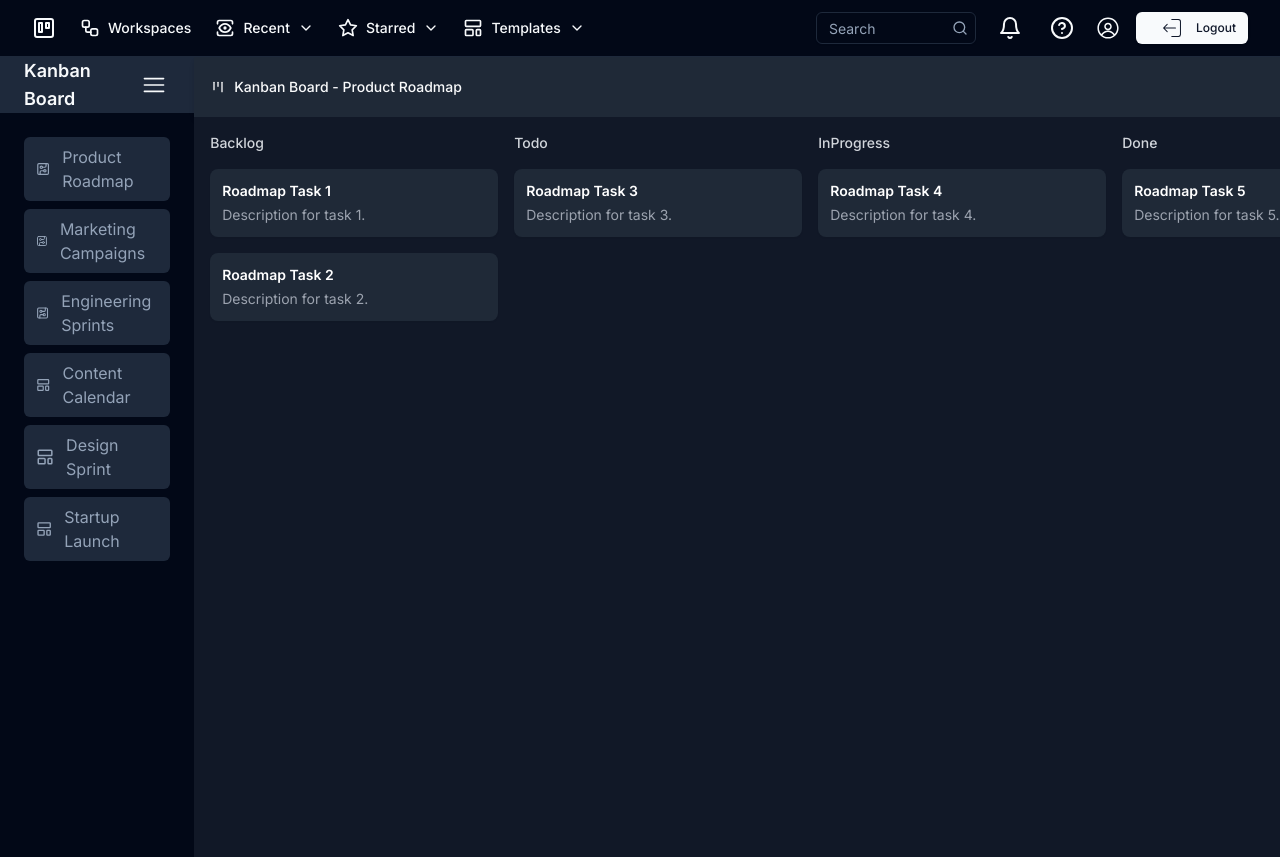
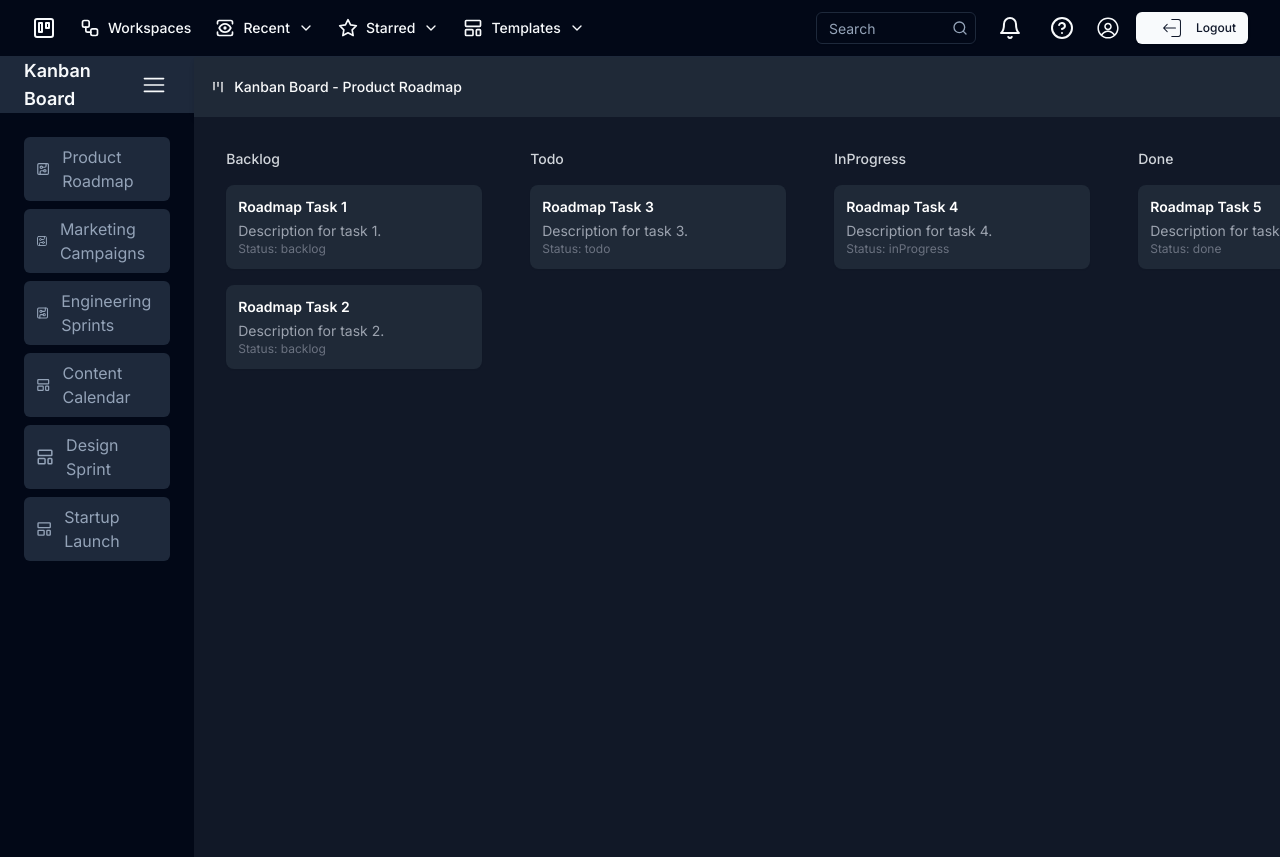
Before and after one commit to abenooo/kanban_project_management_tools, a Next.js app: page / in a window 1280 px wide. Shown: the top 857 px of the page. Built offline with nearby package versions, Linux system fonts and the light colour scheme.

Commit message:
Make the card moveable

```diff
--- a/src/componet/kanban.tsx
+++ b/src/componet/kanban.tsx
@@ -1,5 +1,5 @@
 "use client";
-import React, { useState } from "react";
+import React, { useState, useRef, useCallback } from "react";
 import {
   Dialog,
   DialogContent,
@@ -10,15 +10,18 @@ import { Button } from "@/components/ui/button";
 import { Input } from "@/components/ui/input";
 import { Textarea } from "@/components/ui/textarea";
 import { Label } from "@/components/ui/label";
-import { DragDropContext, Droppable, Draggable } from "react-beautiful-dnd";
+import { DndProvider, useDrag, useDrop } from "react-dnd";
+import { HTML5Backend } from "react-dnd-html5-backend";
 import Navbar from "./Navbar";
 import { Sidebar } from "./Sidebar";
+
+const CARD_TYPE = "CARD";
 
 type Task = {
   id: number;
   title: string;
   description: string;
-  status?: string;
+  status: string;
   members?: string;
   labels?: string;
   notifications?: string;
@@ -32,94 +35,86 @@ type TaskList = {
 const taskData: { [key: string]: TaskList } = {
   "Product Roadmap": {
     backlog: [
-      { id: 1, title: "Roadmap Task 1", description: "Description for task 1." },
-      { id: 2, title: "Roadmap Task 2", description: "Description for task 2." },
+      { id: 1, title: "Roadmap Task 1", description: "Description for task 1.", status: "backlog" },
+      { id: 2, title: "Roadmap Task 2", description: "Description for task 2.", status: "backlog" },
     ],
     todo: [
-      { id: 3, title: "Roadmap Task 3", description: "Description for task 3." },
+      { id: 3, title: "Roadmap Task 3", description: "Description for task 3.", status: "todo" },
     ],
     inProgress: [
-      { id: 4, title: "Roadmap Task 4", description: "Description for task 4." },
+      { id: 4, title: "Roadmap Task 4", description: "Description for task 4.", status: "inProgress" },
     ],
     done: [
-      { id: 5, title: "Roadmap Task 5", description: "Description for task 5." },
+      { id: 5, title: "Roadmap Task 5", description: "Description for task 5.", status: "done" },
     ],
   },
   "Marketing Campaigns": {
     backlog: [
-      { id: 6, title: "Marketing Task 1", description: "Description for task 1." },
-      { id: 7, title: "Marketing Task 2", description: "Description for task 2." },
+      { id: 6, title: "Marketing Task 1", description: "Description for task 1.", status: "backlog" },
+      { id: 7, title: "Marketing Task 2", description: "Description for task 2.", status: "backlog" },
     ],
     todo: [
-      { id: 8, title: "Marketing Task 3", description: "Description for task 3." },
+      { id: 8, title: "Marketing Task 3", description: "Description for task 3.", status: "todo" },
     ],
     inProgress: [
-      { id: 9, title: "Marketing Task 4", description: "Description for task 4." },
+      { id: 9, title: "Marketing Task 4", description: "Description for task 4.", status: "inProgress" },
     ],
     done: [
-      { id: 10, title: "Marketing Task 5", description: "Description for task 5." },
+      { id: 10, title: "Marketing Task 5", description: "Description for task 5.", status: "done" },
     ],
   },
-  "Engineering Sprints": {
-    backlog: [
-      { id: 11, title: "Sprint Task 1", description: "Description for task 1." },
-      { id: 12, title: "Sprint Task 2", description: "Description for task 2." },
-    ],
-    todo: [
-      { id: 13, title: "Sprint Task 3", description: "Description for task 3." },
-    ],
-    inProgress: [
-      { id: 14, title: "Sprint Task 4", description: "Description for task 4." },
-    ],
-    done: [
-      { id: 15, title: "Sprint Task 5", description: "Description for task 5." },
-    ],
-  },
-  "Content Calendar": {
-    backlog: [
-      { id: 16, title: "Content Task 1", description: "Description for task 1." },
-      { id: 17, title: "Content Task 2", description: "Description for task 2." },
-    ],
-    todo: [
-      { id: 18, title: "Content Task 3", description: "Description for task 3." },
-    ],
-    inProgress: [
-      { id: 19, title: "Content Task 4", description: "Description for task 4." },
-    ],
-    done: [
-      { id: 20, title: "Content Task 5", description: "Description for task 5." },
-    ],
-  },
-  "Design Sprint": {
-    backlog: [
-      { id: 21, title: "Design Task 1", description: "Description for task 1." },
-      { id: 22, title: "Design Task 2", description: "Description for task 2." },
-    ],
-    todo: [
-      { id: 23, title: "Design Task 3", description: "Description for task 3." },
-    ],
-    inProgress: [
-      { id: 24, title: "Design Task 4", description: "Description for task 4." },
-    ],
-    done: [
-      { id: 25, title: "Design Task 5", description: "Description for task 5." },
-    ],
-  },
-  "Startup Launch": {
-    backlog: [
-      { id: 26, title: "Launch Task 1", description: "Description for task 1." },
-      { id: 27, title: "Launch Task 2", description: "Description for task 2." },
-    ],
-    todo: [
-      { id: 28, title: "Launch Task 3", description: "Description for task 3." },
-    ],
-    inProgress: [
-      { id: 29, title: "Launch Task 4", description: "Description for task 4." },
-    ],
-    done: [
-      { id: 30, title: "Launch Task 5", description: "Description for task 5." },
-    ],
-  },
+  // ... other categories
+};
+
+const DraggableCard: React.FC<{ task: Task, index: number, moveCard: (dragIndex: number, hoverIndex: number, sourceColumn: string, destColumn: string) => void, columnId: string }> = ({ task, index, moveCard, columnId }) => {
+  const ref = useRef<HTMLDivElement>(null);
+
+  const [, drag] = useDrag({
+    type: CARD_TYPE,
+    item: { id: task.id, index, columnId },
+  });
+
+  const [, drop] = useDrop({
+    accept: CARD_TYPE,
+    hover: (draggedItem: { id: number; index: number; columnId: string }) => {
+      if (draggedItem.index !== index || draggedItem.columnId !== columnId) {
+        moveCard(draggedItem.index, index, draggedItem.columnId, columnId);
+        draggedItem.index = index;
+        draggedItem.columnId = columnId;
+      }
+    },
+  });
+
+  drag(drop(ref));
+
+  return (
+    <div
+      ref={ref}
+      className="bg-white p-3 rounded-lg shadow-sm mb-4 dark:bg-gray-800 dark:text-white cursor-move"
+    >
+      <h3 className="text-sm font-semibold mb-1">{task.title}</h3>
+      <p className="text-sm text-gray-600 dark:text-gray-400">{task.description}</p>
+      <p className="text-xs text-gray-500 dark:text-gray-500">Status: {task.status}</p>
+    </div>
+  );
+};
+
+const DroppableColumn: React.FC<{ columnId: string, tasks: Task[], moveCard: (dragIndex: number, hoverIndex: number, sourceColumn: string, destColumn: string) => void }> = ({ columnId, tasks, moveCard }) => {
+  const [, drop] = useDrop({
+    accept: CARD_TYPE,
+    hover: () => { },
+  });
+
+  return (
+    <div ref={(instance) => drop(instance)} className="w-72 p-4">
+      <h2 className="mb-4 text-sm font-medium text-gray-400 dark:text-gray-300 flex items-center">
+        {columnId.charAt(0).toUpperCase() + columnId.slice(1)}
+      </h2>
+      {tasks.map((task, index) => (
+        <DraggableCard key={task.id} task={task} index={index} moveCard={moveCard} columnId={columnId} />
+      ))}
+    </div>
+  );
 };
 
 export default function Kanban() {
@@ -132,34 +127,10 @@ export default function Kanban() {
     setCurrentTask(task);
     setOpen(true);
   };
-  const handleSelect = (category: string) => {
-    console.log(`Selected category: ${category}`);
-  };
+
   const handleClose = () => {
     setOpen(false);
     setCurrentTask(null);
-  };
-
-  const handleDragEnd = (result: any) => {
-    if (!result.destination) return;
-
-    const { source, destination } = result;
-
-    if (source.droppableId === destination.droppableId && source.index === destination.index)
-      return;
-
-    const sourceColumn = tasks[source.droppableId];
-    const destColumn = tasks[destination.droppableId];
-    const sourceItems = Array.from(sourceColumn);
-    const destItems = Array.from(destColumn);
-    const [removed] = sourceItems.splice(source.index, 1);
-    destItems.splice(destination.index, 0, removed);
-
-    setTasks({
-      ...tasks,
-      [source.droppableId]: sourceItems,
-      [destination.droppableId]: destItems,
-    });
   };
 
   const handleCategorySelect = (category: string) => {
@@ -167,30 +138,34 @@ export default function Kanban() {
     setTasks(taskData[category]);
   };
 
-  const renderCard = (task: Task, index: number) => (
-    <Draggable key={task.id} draggableId={task.id.toString()} index={index}>
-      {(provided) => (
-        <div
-          ref={provided.innerRef}
-          {...provided.draggableProps}
-          {...provided.dragHandleProps}
-          className="bg-white p-3 rounded-lg shadow-sm mb-4 dark:bg-gray-800 dark:text-white" // Add dark mode classes
-          onClick={() => handleCardClick(task)}
-        >
-          <h3 className="text-sm font-semibold mb-1">{task.title}</h3>
-          <p className="text-sm text-gray-600 dark:text-gray-400">
-            {task.description}
-          </p>
-        </div>
-      )}
-    </Draggable>
-  );
+  const moveCard = (dragIndex: number, hoverIndex: number, sourceColumn: string, destColumn: string) => {
+    setTasks((prevTasks) => {
+      const newTasks = { ...prevTasks };
+      const sourceItems = [...newTasks[sourceColumn]];
+      const [draggedItem] = sourceItems.splice(dragIndex, 1);
+
+      // Update the status of the dragged item
+      draggedItem.status = destColumn;
+
+      if (sourceColumn === destColumn) {
+        sourceItems.splice(hoverIndex, 0, draggedItem);
+        newTasks[sourceColumn] = sourceItems;
+      } else {
+        const destItems = [...newTasks[destColumn]];
+        destItems.splice(hoverIndex, 0, draggedItem);
+        newTasks[destColumn] = destItems;
+        newTasks[sourceColumn] = sourceItems; // Ensure the source column is updated
+      }
+
+      return newTasks;
+    });
+  };
 
   return (
     <>
       <Navbar />
       <div className="flex h-screen dark:bg-gray-900"> {/* Add dark mode class */}
-      <Sidebar onSelect={handleSelect} />
+        <Sidebar onSelect={handleCategorySelect} />
         <div className="flex flex-col flex-1">
           <header className="h-[60px] flex items-center px-4 shadow-md dark:bg-gray-800"> {/* Add dark mode class */}
             <h1 className="text-sm font-medium text-gray-900 dark:text-gray-50 flex items-center">
@@ -199,27 +174,18 @@ export default function Kanban() {
             </h1>
           </header>
           <main className="flex-1 overflow-auto py-4 px-4 bg-gray-100 dark:bg-gray-900"> {/* Add dark mode class */}
-            <DragDropContext onDragEnd={handleDragEnd}>
+            <DndProvider backend={HTML5Backend}>
               <div className="flex space-x-4">
                 {Object.entries(tasks).map(([columnId, columnTasks]) => (
-                  <Droppable key={columnId} droppableId={columnId} direction="vertical">
-                    {(provided) => (
-                      <div
-                        ref={provided.innerRef}
-                        {...provided.droppableProps}
-                        className="w-72"
-                      >
-                        <h2 className="mb-4 text-sm font-medium text-gray-400 dark:text-gray-300 flex items-center">
-                          {columnId.charAt(0).toUpperCase() + columnId.slice(1)}
-                        </h2>
-                        {columnTasks.map((task, index) => renderCard(task, index))}
-                        {provided.placeholder}
-                      </div>
-                    )}
-                  </Droppable>
+                  <DroppableColumn
+                    key={columnId}
+                    columnId={columnId}
+                    tasks={columnTasks}
+                    moveCard={moveCard}
+                  />
                 ))}
               </div>
-            </DragDropContext>
+            </DndProvider>
           </main>
           {currentTask && (
             <Dialog open={open} onOpenChange={setOpen}>
```
